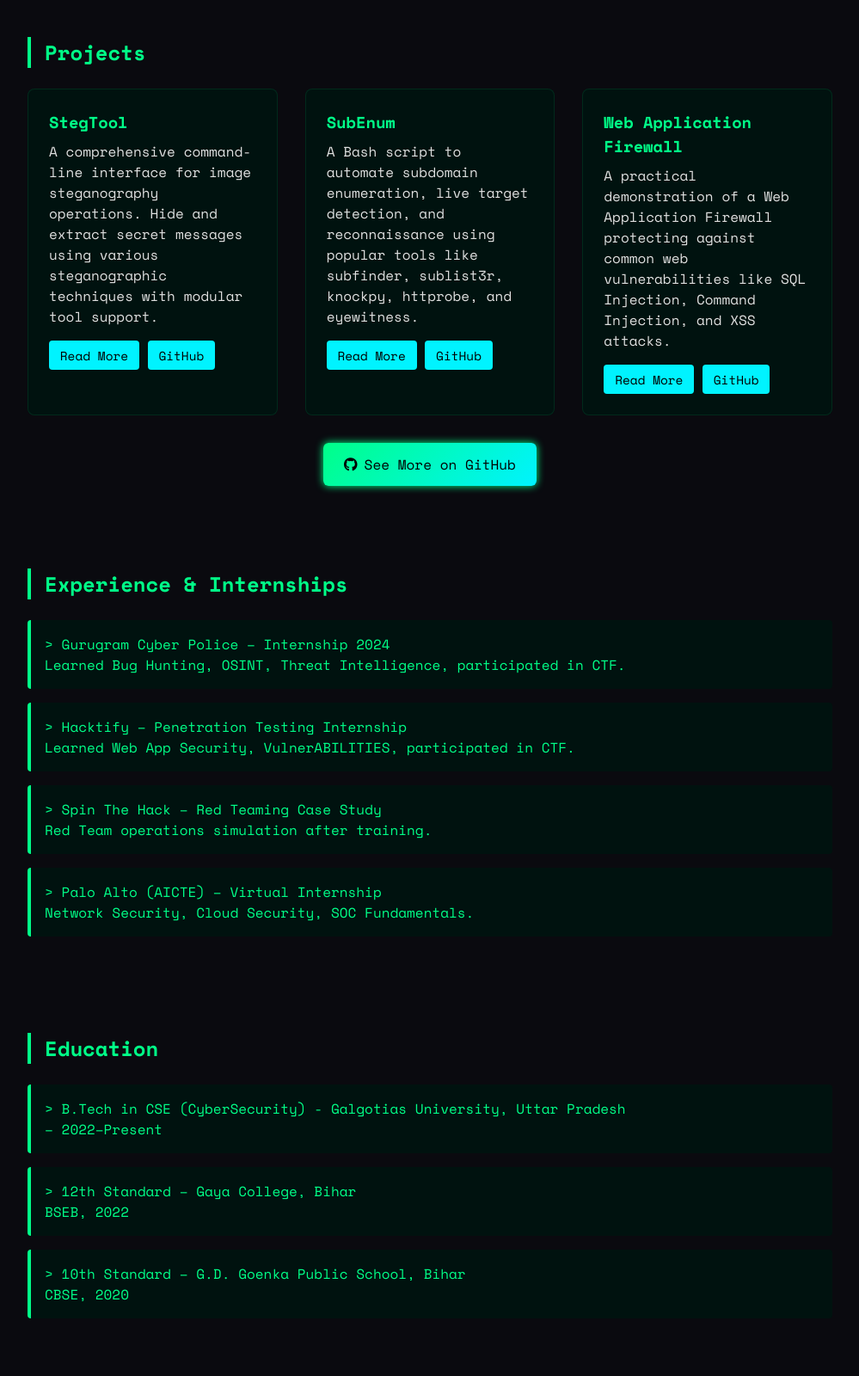
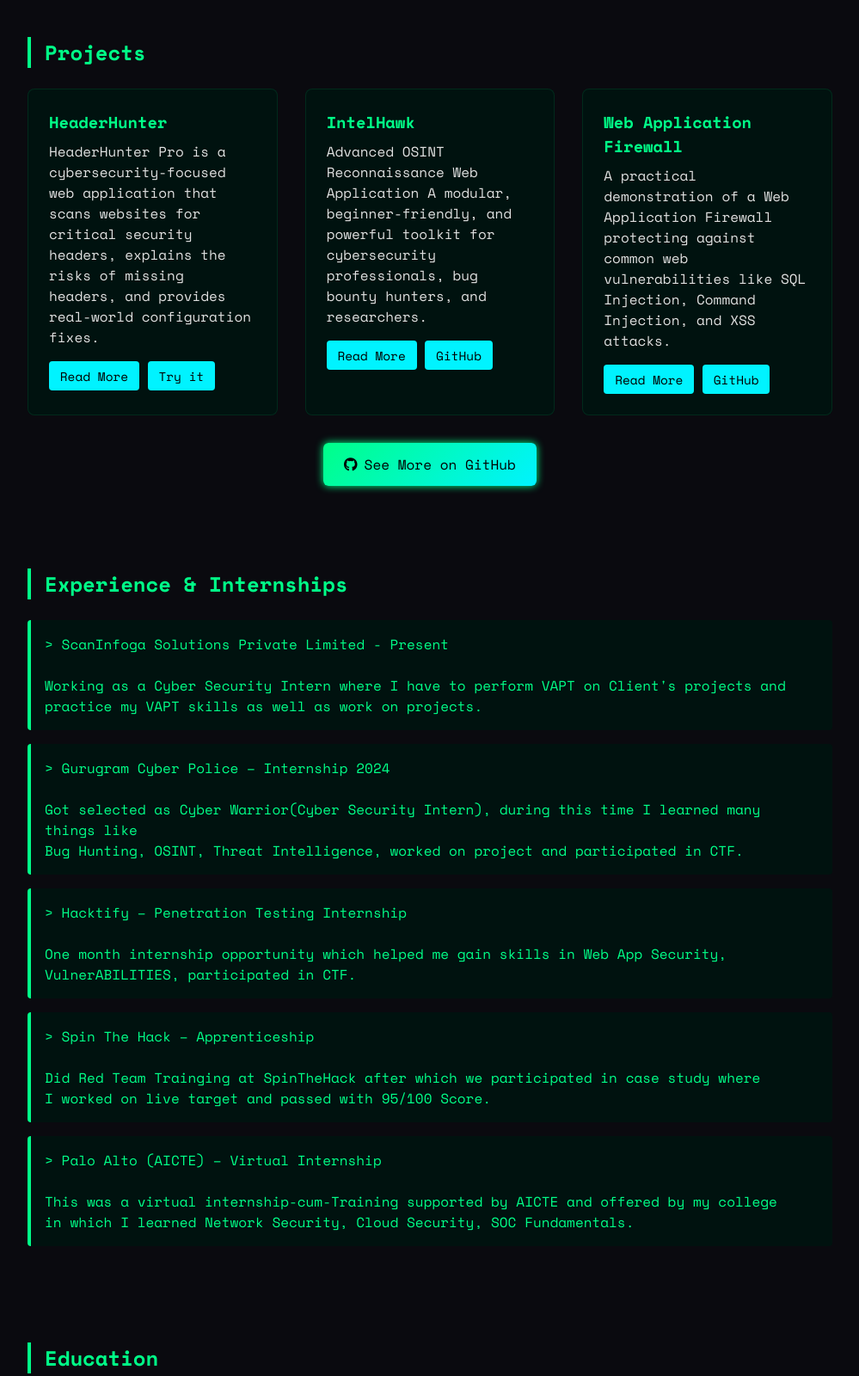
Before and after one commit to utkarsh-404/utkarsh-404.github.io, a plain HTML site: page index.html in a window 1280 px wide. Shown: the part 1280-2880 px from the top of the page at 86% size, without its empty margins (140-1139 px from the left). Drawn offline with nearby package versions, Linux system fonts and the light colour scheme.

Commit message:
Update index.html

```diff
--- a/index.html
+++ b/index.html
@@ -418,26 +418,26 @@
     <h2 class="section-title">Projects</h2>
     <div class="project-grid">
       <div class="project-card">
-        <h3>StegTool</h3>
-        <p>A comprehensive command-line interface for image steganography operations. Hide and extract secret messages using various steganographic techniques with modular tool support.</p>
+        <h3>HeaderHunter</h3>
+        <p>HeaderHunter Pro is a cybersecurity-focused web application that scans websites for critical security headers, explains the risks of missing headers, and provides real-world configuration fixes.</p>
         <div class="project-buttons">
           <button class="read-more-btn">Read More</button>
-          <a href="https://github.com/utkarsh-404/stegtool" class="github">GitHub</a>
+          <a href="https://utkarsh-404.github.io/HeaderHunter" class="github">Try it</a>
         </div>
         <div class="more-info">
-          <p>> This tool offers multiple steganography methods including image-based steganography, password-protected secrets, and hidden data detection. It supports tools like steghide for robust encryption-based hiding, zsteg for advanced LSB analysis, and exiftool for metadata manipulation. Core operations include encoding messages or files into images, decoding hidden content, and detecting potential steganographic data. It’s fully cross-platform and works on Linux, macOS, and Windows (via WSL).
+          <p>The Attack Reference Panel explains how missing headers can lead to issues like XSS, clickjacking, and SSL stripping. The CVE Database links real-world exploits and reports. The Header Fix Library provides ready-to-use server configuration snippets for quick hardening.
 </p>
         </div>
       </div>
       <div class="project-card">
-        <h3>SubEnum</h3>
-        <p>A Bash script to automate subdomain enumeration, live target detection, and reconnaissance using popular tools like subfinder, sublist3r, knockpy, httprobe, and eyewitness.</p>
+        <h3>IntelHawk</h3>
+        <p>Advanced OSINT Reconnaissance Web Application A modular, beginner-friendly, and powerful toolkit for cybersecurity professionals, bug bounty hunters, and researchers.</p>
         <div class="project-buttons">
           <button class="read-more-btn">Read More</button>
-          <a href="https://github.com/utkarsh-404/subenum" class="github">GitHub</a>
+          <a href="https://github.com/utkarsh-404/IntelHawk" class="github">GitHub</a>
         </div>
         <div class="more-info">
-          <p>This tool offers a streamlined workflow for reconnaissance and subdomain enumeration. It uses 8+ tools to gather subdomains, providing comprehensive coverage across multiple sources. For live target detection, it filters active HTTP/HTTPS services using `httprobe`. The reconnaissance phase includes capturing screenshots of live targets with `eyewitness` and identifying technologies in use through `whatweb`. All of this is automated with a single command, making the process efficient and easy to use.
+          <p>Features include subdomain enumeration, network scanning, WHOIS lookup, email harvesting, technology detection, IP geolocation, breach checking, and malware scanning. These functions provide a comprehensive overview of a target's public exposure and potential security risks.
 </p>
         </div>
       </div>
@@ -467,14 +467,26 @@
   <!-- Experience Section -->
   <section id="experience">
     <h2 class="section-title">Experience & Internships</h2>
+     <div class="terminal">&gt; ScanInfoga Solutions Private Limited - Present
+
+Working as a Cyber Security Intern where I have to perform VAPT on Client's projects and
+practice my VAPT skills as well as work on projects.</div>
     <div class="terminal">&gt; Gurugram Cyber Police – Internship 2024
-Learned Bug Hunting, OSINT, Threat Intelligence, participated in CTF.</div>
+
+Got selected as Cyber Warrior(Cyber Security Intern), during this time I learned many things like
+Bug Hunting, OSINT, Threat Intelligence, worked on project and participated in CTF.</div>
     <div class="terminal">&gt; Hacktify – Penetration Testing Internship
-Learned Web App Security, VulnerABILITIES, participated in CTF.</div>
-    <div class="terminal">&gt; Spin The Hack – Red Teaming Case Study
-Red Team operations simulation after training.</div>
+
+One month internship opportunity which helped me gain skills in Web App Security,
+VulnerABILITIES, participated in CTF.</div>
+    <div class="terminal">&gt; Spin The Hack – Apprenticeship
+
+Did Red Team Trainging at SpinTheHack after which we participated in case study where
+I worked on live target and passed with 95/100 Score.</div>
     <div class="terminal">&gt; Palo Alto (AICTE) – Virtual Internship
-Network Security, Cloud Security, SOC Fundamentals.</div>
+
+This was a virtual internship-cum-Training supported by AICTE and offered by my college
+in which I learned Network Security, Cloud Security, SOC Fundamentals.</div>
   </section>
 
   <!-- Education Section -->
```
